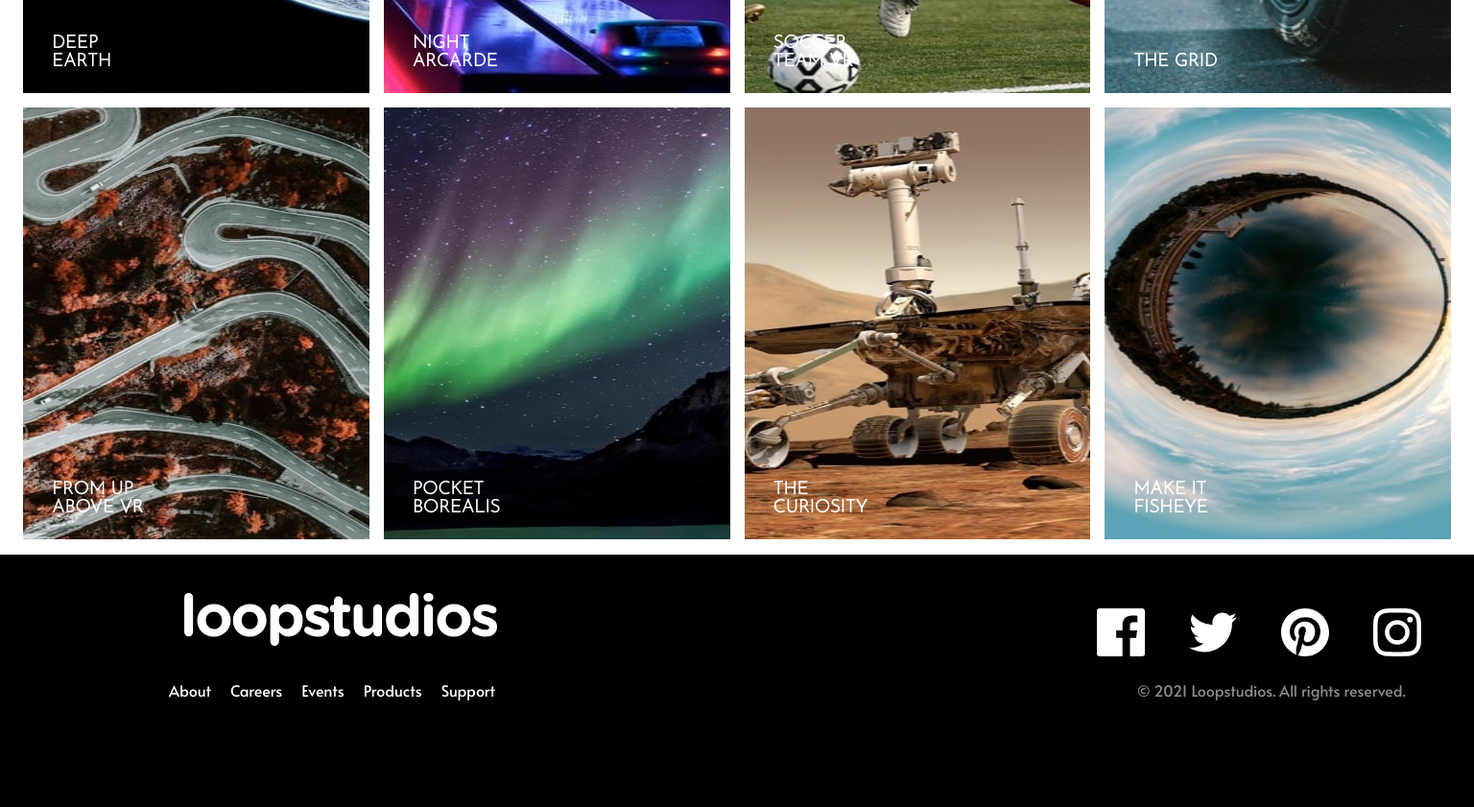
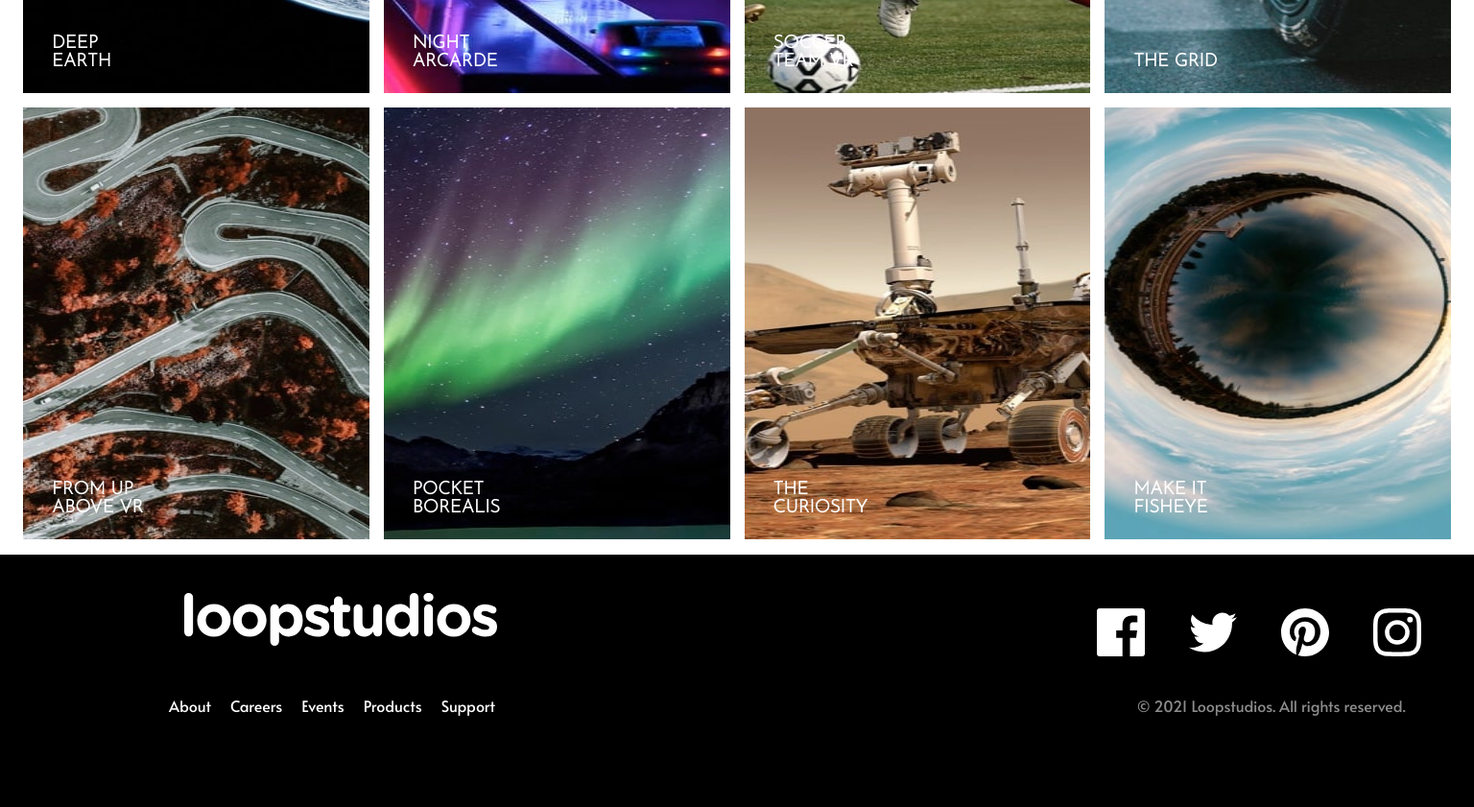
Before and after one commit to mroungou/loopstudios-landing-page-main, a plain HTML site: page index.html in a window 1536 px wide. Shown: the part 2083-2924 px from the top of the page at 96% size. Drawn offline with Linux system fonts and the light colour scheme.

Commit message:
more layout updates

```diff
--- a/main.scss
+++ b/main.scss
@@ -361,6 +361,7 @@ body {
             .links {
                 grid-area: links;
                 padding-left: 11rem;
+                margin-top: 1rem;
                 a {
                     display: inline !important;
                     margin-right: 1rem;
@@ -388,6 +389,7 @@ body {
                 grid-area: copyright;
                 font-size: 1rem !important;
                 width: 45%;
+                margin-top: 1rem;
                 margin-left: 24rem;
             }
         }
```
Also changed, not shown: dist/css/main.css, 1 other file.
